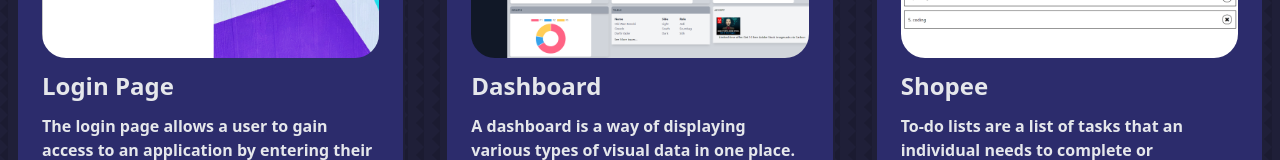
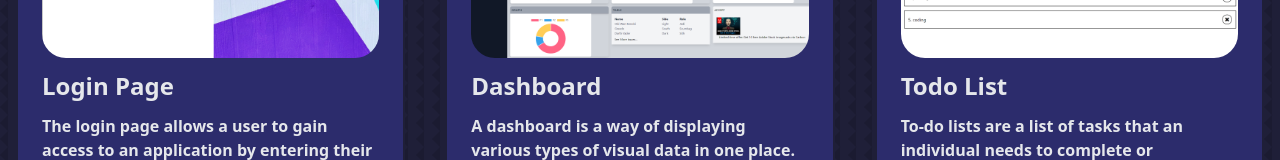
Before and after one commit to jeoff23/jeoff2023portfolio, a Next.js app: page /AllWorks in a window 1280 px wide. Shown: the part 925-1085 px from the top of the page. Built offline with nearby package versions, Linux system fonts and the light colour scheme.

Commit message:
Typo Error

```diff
--- a/app/AllWorks/page.tsx
+++ b/app/AllWorks/page.tsx
@@ -70,7 +70,7 @@ function AllWorks() {
                     </div>
                     <div className='bg-darkteal lg:w-1/3 w-full  flex flex-col border-2 rounded-3xl border-midnight transition-shadow hover:bg-midnight p-6'>
                         <Image src={todolist} alt="todolist" className='rounded-3xl' />
-                        <h1 className='text-gray-200 text-2xl font-semibold my-3'>Shopee</h1>
+                        <h1 className='text-gray-200 text-2xl font-semibold my-3'>Todo List</h1>
                         <h5 className='text-gray-200 text-md font-semibold'>To-do lists are a list of tasks that an individual needs to complete or accomplish. Tasks are typically put in order by priority or importance.</h5>
                         <h2 className='text-hex text-md font-semibold my-5'>React | Tailwind | HTML | React Redux</h2>
                         <div>
```
